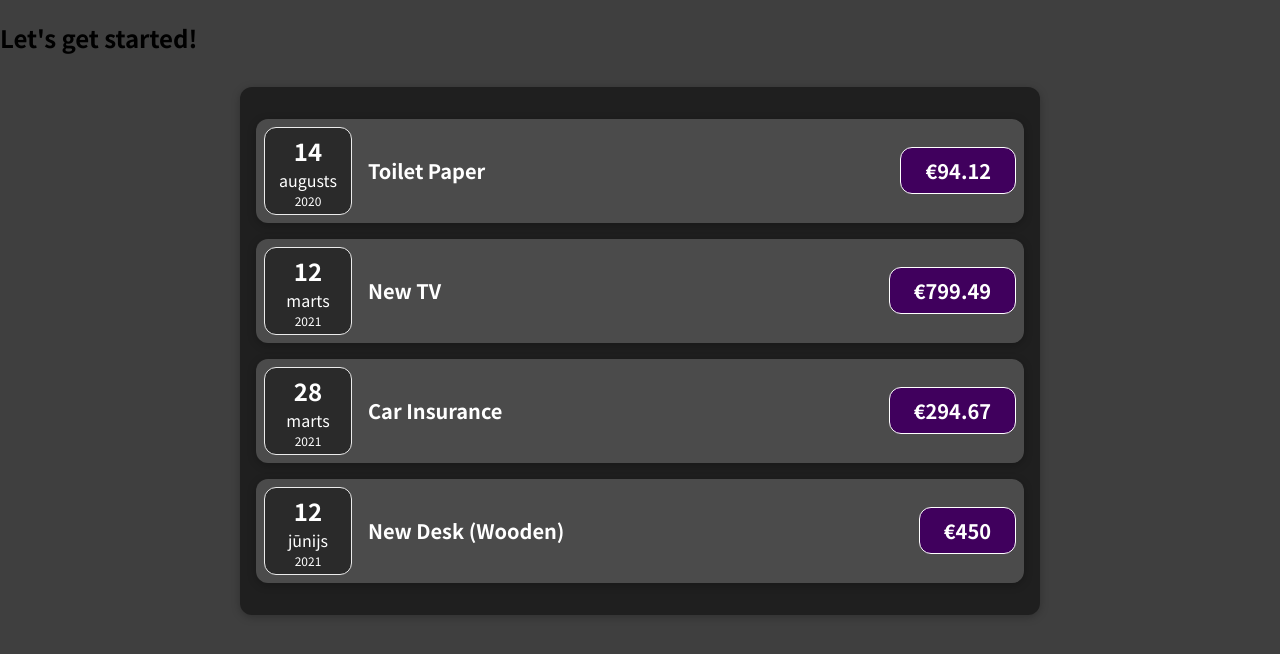
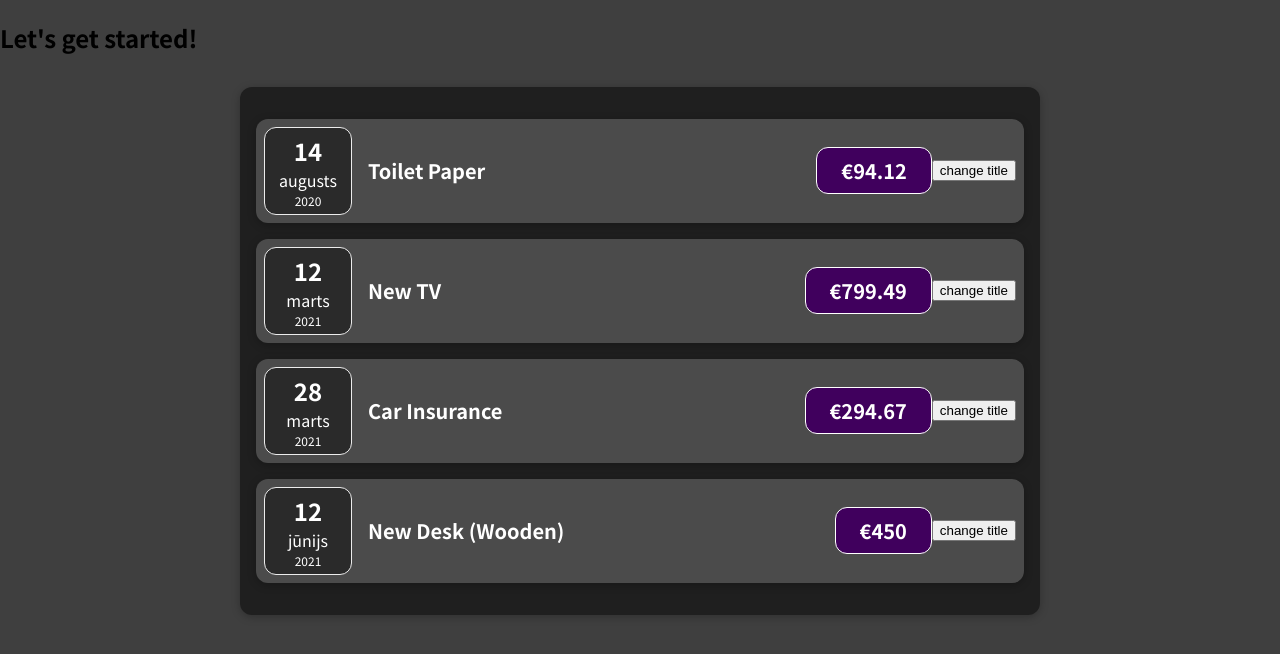
Before and after one commit to KasLas/React-simple-expenses-tracker, a React (Create React App) app: page / in a window 1280 px wide. Shown: the top 654 px of the page. Built offline with nearby package versions, Linux system fonts and the light colour scheme.

Commit message:
dummy usestate hook

```diff
--- a/src/components/Expenses/ExpenseItem.js
+++ b/src/components/Expenses/ExpenseItem.js
@@ -1,16 +1,23 @@
-import React from "react";
+import React, { useState } from "react";
 import Card from "../UI/Card";
 import ExpenseDate from "./ExpenseDate";
 import "./ExpenseItem.css";
 
 const ExpenseItem = (props) => {
+  const [customTitle, setCustomTitle] = useState(props.title);
+
+  const handleClick = () => {
+    setCustomTitle("CustomTitle");
+  };
+
   return (
     <Card className="expense-item">
       <ExpenseDate date={props.date} />
       <div className="expense-item__description">
-        <h2>{props.title}</h2>
+        <h2>{customTitle}</h2>
         <div className="expense-item__price">€{props.amount}</div>
       </div>
+      <button onClick={handleClick}>change title</button>
     </Card>
   );
 };
```
